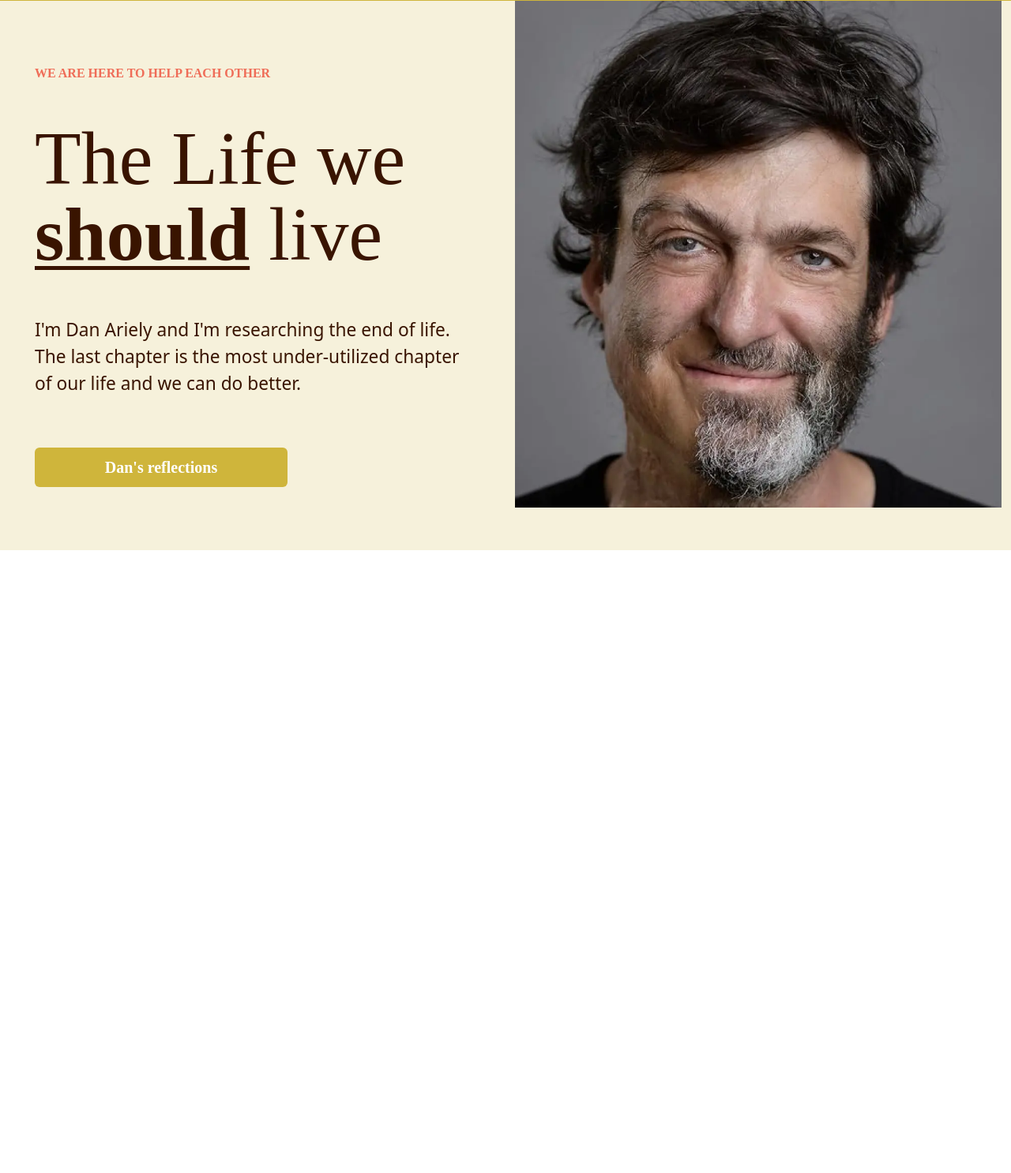
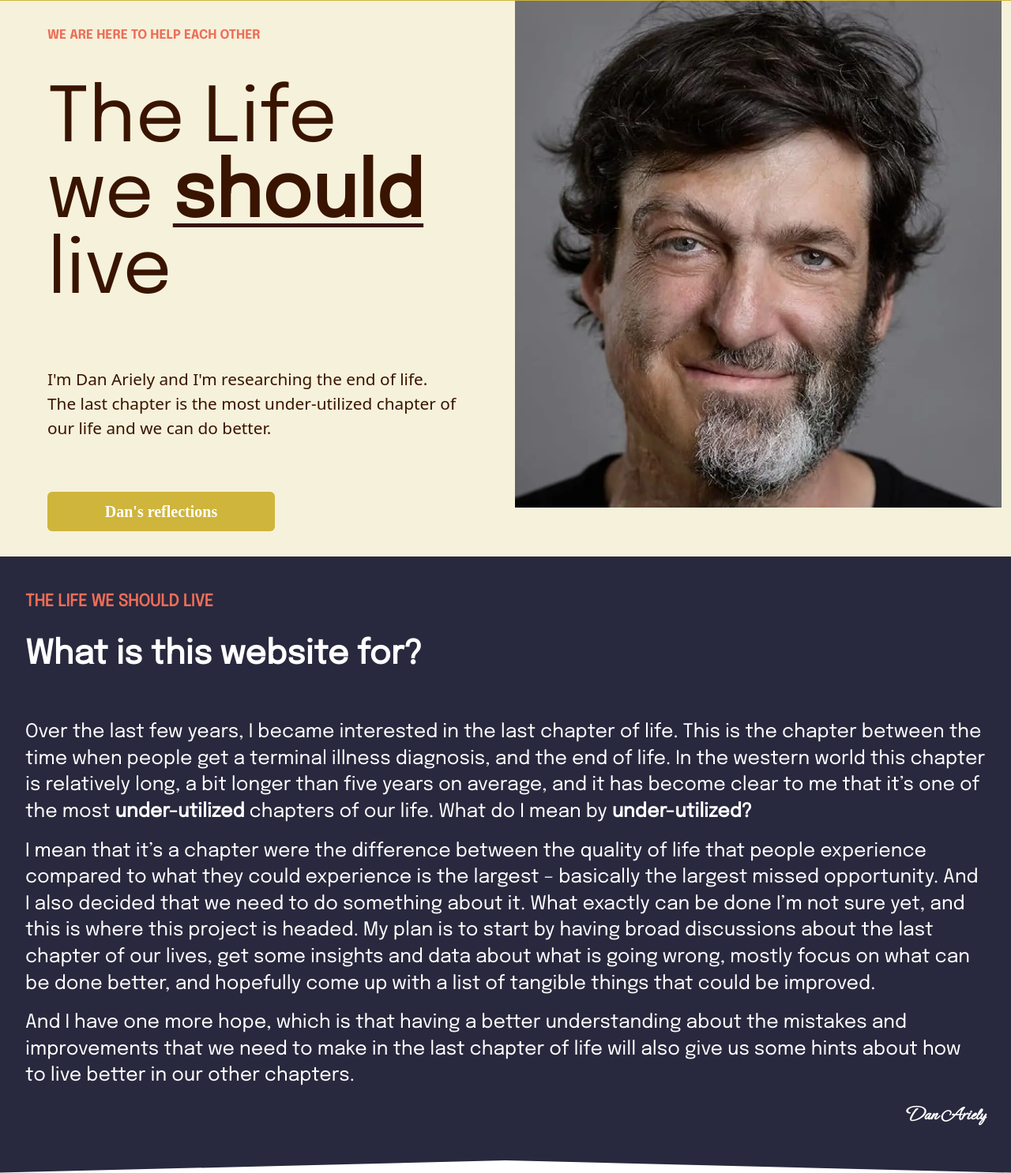
Before and after one commit to chiragrangras/author-reflection-bootstrap-site, a plain HTML site: page src/index/index.html in a window 1280 px wide. Shown: the part 100-1586 px from the top of the page at 79% size. Before the commit the page ends 800 px from the top, so only its background shows below. Drawn offline with nearby package versions, Linux system fonts and the light colour scheme; a web font is replaced by a local one.

Commit message:
new section added

```diff
--- a/src/index/index.css
+++ b/src/index/index.css
@@ -1,38 +1,39 @@
 @font-face {
   font-family: Epilogue;
-    src: url(../font/Epilogue-Regular.ttf);
+  src: url(../common/font/Epilogue-Regular.ttf);
 }
 
 @font-face {
   font-family: Epilogue-bold;
-    src: url(../font/Epilogue-Bold.ttf);
+  src: url(../common/font/Epilogue-Bold.ttf);
 }
 
+@font-face {
+  font-family: Ephesis;
+  src: url(../common/font/Ephesis-Regular.ttf);
+}
 
-#about{
+#about {
   background-color: #f6f1db;
 }
 
-.main-text{
+.main-text {
   padding: 5rem 2rem;
 }
 
-@media(min-width :320px){
-    .main-text{
-        width: 100%;
-        min-height: 400px;
+@media (min-width: 992px) {
+  .main-text {
+    padding: 2rem 1rem;
   }
 }
 
-@media(min-width :768px){
-    .main-text{
-        width: 100%;
-        min-height: 500px;
+@media (min-width: 1200px) {
+  .main-text {
+    padding: 2rem 3rem;
   }
 }
 
-
-.main-title{
+.main-title {
   padding-bottom: 3rem;
   text-transform: uppercase;
   color: #ef6d58;
@@ -41,7 +42,7 @@
   font-family: Epilogue-bold;
 }
 
-.main-text h1{
+.main-text h1 {
   padding-bottom: 3rem;
   font-size: 7rem;
   line-height: 1;
@@ -50,43 +51,71 @@
   color: #391400;
 }
 
-@media(min-width:320px){
-    .main-text h1{
-        font-size: 2.9rem;
+@media (min-width: 320px) {
+  .main-text h1 {
+    font-size: 2.7rem;
   }
 }
 
-@media(min-width:768px){
-    .main-text h1{
+@media (min-width: 768px) {
+  .main-text h1 {
     font-size: 6rem;
   }
 }
 
-.c-text{
+@media (min-width: 992px) {
+  .main-text h1 {
+    padding-bottom: 2rem;
+    font-size: 5rem;
+  }
+}
+
+@media (min-width: 1200px) {
+  .main-text h1 {
+    padding-bottom: 4rem;
+    font-size: 6rem;
+  }
+}
+
+.c-text {
   text-decoration: underline;
   text-decoration-thickness: 0.3rem;
   text-underline-offset: 0.5rem;
 }
 
-.main-para{
+.main-para {
   padding-bottom: 7rem;
   color: #391400;
 }
 
-@media(min-width :320px){
-    .main-para{
+@media (min-width: 320px) {
+  .main-para {
     font-size: 1.25rem;
   }
 }
 
-@media(min-width :768px){
-    .main-para{
+@media (min-width: 768px) {
+  .main-para {
     padding-bottom: 4rem;
     font-size: 1.42rem;
   }
 }
 
-.main-btn{
+@media (min-width: 992px) {
+  .main-para {
+    padding-bottom: 3rem;
+    font-size: 1.2rem;
+  }
+}
+
+@media (min-width: 1200px) {
+  .main-para {
+    padding-bottom: 4rem;
+    font-size: 1.3rem;
+  }
+}
+
+.main-btn {
   text-align: center;
   background-color: #cfb53b;
   color: #fff;
@@ -101,14 +130,98 @@
   padding: 0.9375rem 1.25rem;
 }
 
-@media(min-width :320px){
-    .main-btn{
+.main-btn:hover {
+  color: white;
+  box-shadow: 0 4px 15px rgba(0, 0, 0, 0.3);
+}
+
+@media (min-width: 320px) {
+  .main-btn {
     width: 15rem;
   }
 }
 
-@media(min-width :768px){
-    .main-btn{
+@media (min-width: 768px) {
+  .main-btn {
     width: 20rem;
   }
 }
+
+@media (min-width: 1200px) {
+  .main-btn {
+    width: 18rem;
+  }
+}
+
+.website-wrapper {
+  padding: 3rem 2rem;
+  background-color: #28293e;
+  clip-path: polygon(100% 0, 100% 100%, 50% 92%, 0 100%, 0 0);
+}
+
+@media(min-width :320px){
+    .website-wrapper{
+        clip-path: polygon(100% 0, 100% 100%, 50% 98%, 0 100%, 0 0);
+    }
+}
+
+.sub-title{
+    color: #ef6d58;
+    text-transform: uppercase;
+    font-size: 2rem;
+    font-weight: 700;
+    line-height: 1;
+    font-family: Epilogue;
+    padding-bottom: 2rem;
+}
+
+@media(min-width :320px){
+    .sub-title{
+        font-size: 1.3rem;
+    }
+}
+
+.website-title{
+    color: #fff;
+    font-size: 2.5rem;
+    font-weight: 700;
+    line-height: 1;
+    font-family: Epilogue;
+    padding-bottom: 3rem;
+}
+
+@media(min-width :320px){
+    .website-title{
+        font-size: 2.6rem;
+        line-height: 1.2;
+    }
+}
+
+.section-body{
+    color: #fff;
+    font-size: 1.25rem;
+    font-weight: 500;
+    line-height: 1.4;
+    font-family: Epilogue;
+}
+
+@media(min-width :320px){
+    .section-body{
+        font-size: 1.5rem;
+    }
+}
+
+.website_signature{
+    color: #fff;
+    font-size: 2.5rem;
+    font-weight: 800;
+    line-height: 1.4;
+    font-family: Ephesis;
+    text-align: right;
+}
+
+@media(min-width :320px){
+    .website_signature{
+        font-size: 1.5rem;
+    }
+}
--- a/src/index/index.html
+++ b/src/index/index.html
@@ -83,7 +83,9 @@
     <section id="about">
       <div class="container-fluid">
         <div class="row">
-          <div class="col-lg-6 order-2 order-sm-2 order-lg-1 d-flex align-items-center justify-content-lg-start justify-content-sm-start">
+          <div
+            class="col-lg-6 order-2 order-sm-2 order-lg-1 d-flex align-items-center justify-content-lg-start justify-content-sm-start"
+          >
             <div class="main-text d-flex flex-column justify-content-evenly">
               <div class="main-title">we are here to help each other</div>
               <h1>The Life we <strong class="c-text">should</strong> live</h1>
@@ -102,6 +104,48 @@
       </div>
     </section>
 
+    <!-- What is this website for -->
+    <section>
+      <div class="website-wrapper">
+        <div class="section-header">
+          <div class="sub-title">the life we should live</div>
+          <h2 class="website-title">What is this website for?</h2>
+        </div>
+        <div class="section-body">
+          <p>
+            Over the last few years, I became interested in the last chapter of
+            life. This is the chapter between the time when people get a
+            terminal illness diagnosis, and the end of life. In the western
+            world this chapter is relatively long, a bit longer than five years
+            on average, and it has become clear to me that it’s one of the most
+            <strong>under-utilized</strong> chapters of our life. What do I mean
+            by
+            <strong>under-utilized?</strong>
+          </p>
+          <p>
+            I mean that it’s a chapter were the difference between the quality
+            of life that people experience compared to what they could
+            experience is the largest – basically the largest missed
+            opportunity. And I also decided that we need to do something about
+            it. What exactly can be done I’m not sure yet, and this is where
+            this project is headed. My plan is to start by having broad
+            discussions about the last chapter of our lives, get some insights
+            and data about what is going wrong, mostly focus on what can be done
+            better, and hopefully come up with a list of tangible things that
+            could be improved.
+          </p>
+          <p>
+            And I have one more hope, which is that having a better
+            understanding about the mistakes and improvements that we need to
+            make in the last chapter of life will also give us some hints about
+            how to live better in our other chapters.
+          </p>
+        </div>
+        <h3 class="website_signature">Dan Ariely</h3>
+      </div>
+    </section>
+
+
     <script
       src="https://cdn.jsdelivr.net/npm/bootstrap@5.0.2/dist/js/bootstrap.bundle.min.js"
       integrity="sha384-MrcW6ZMFYlzcLA8Nl+NtUVF0sA7MsXsP1UyJoMp4YLEuNSfAP+JcXn/tWtIaxVXM"
```
Lines whose indentation alone changed are shown as unchanged.
